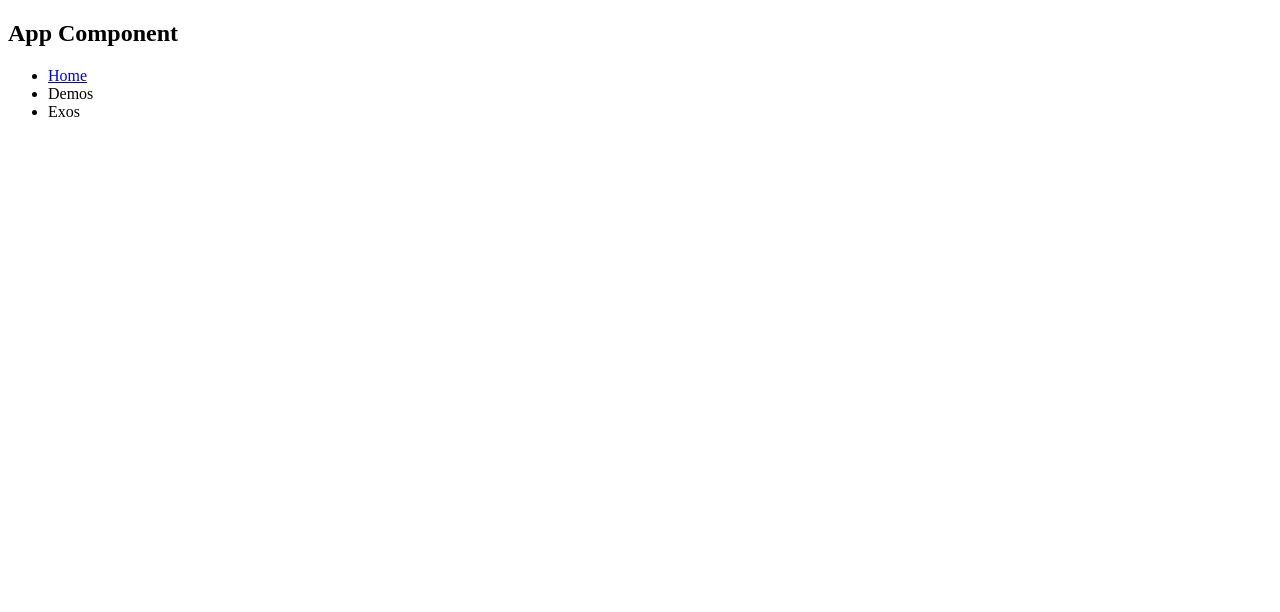
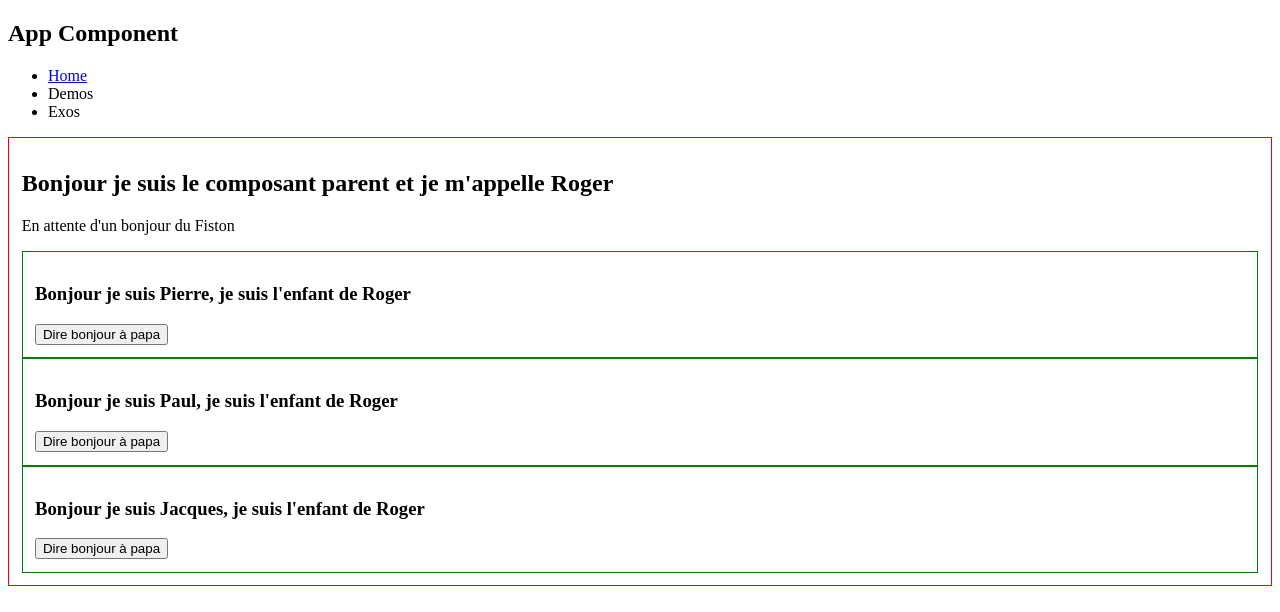
Before and after one commit to BS-SantosPierre/TF-FSW2-Angular_Demo, an Angular app: page /demo6 in a window 1280 px wide. Before the commit this address led to /. Shown: the top 612 px of the page. Built offline with nearby package versions, Linux system fonts and the light colour scheme.

Commit message:
Demo Parent Enfant (Input/Output)

```diff
--- /dev/null
+++ b/src/app/demos/demo6/demo6.component.html
@@ -0,0 +1,11 @@
+<div style="border: 1px solid red; margin-top: 5px; padding: 1%;">
+	<h2>Bonjour je suis le composant parent et je m'appelle {{ prenomParent }}</h2>
+	<p>{{ messageDeFiston }}</p>
+
+	<app-enfant
+		*ngFor="let enfant of prenomsEnfant; index as i"
+		[age]="(i+1)*6"
+		[prenomEnfant]="enfant"
+		[prenomPapa]="prenomParent"
+		(direBonjour)="recevoirBonjour($event)"  />
+</div>
--- /dev/null
+++ b/src/app/demos/demo6/demo6.component.ts
@@ -0,0 +1,18 @@
+import { Component } from '@angular/core';
+
+@Component({
+  selector: 'app-demo6',
+  templateUrl: './demo6.component.html',
+  styleUrls: ['./demo6.component.scss']
+})
+export class Demo6Component {
+	prenomParent: string = "Roger";
+	messageDeFiston: string = "En attente d'un bonjour du Fiston"
+
+	prenomsEnfant: string[] = ["Pierre", "Paul", "Jacques"];
+
+	// Méthodes qui sera envoyer à l'enfant pour mettre à jour les infos du parents
+	recevoirBonjour(event: string) {
+		this.messageDeFiston = event;
+	}
+}
--- /dev/null
+++ b/src/app/demos/demo6/enfant/enfant.component.html
@@ -0,0 +1,4 @@
+<div style="border: 1px solid green; padding: 1%">
+	<h3>Bonjour je suis {{ prenomEnfant }}, je suis l'enfant de {{prenomPapa}}</h3>
+	<button (click)="emmettreUnBonjour(age)">Dire bonjour à papa</button>
+</div>
--- /dev/null
+++ b/src/app/demos/demo6/enfant/enfant.component.ts
@@ -0,0 +1,23 @@
+import { Component, EventEmitter, Input, Output } from '@angular/core';
+
+@Component({
+  selector: 'app-enfant',
+  templateUrl: './enfant.component.html',
+  styleUrls: ['./enfant.component.scss']
+})
+export class EnfantComponent {
+	// Input info reçu du parent
+	@Input() prenomPapa: string = "Anonyme";
+
+	@Input() prenomEnfant: string = "John";
+
+	@Input() age: number = 0;
+
+	// Méthodes reçu du parent
+	@Output() direBonjour: EventEmitter<string> = new EventEmitter<string>();
+
+	emmettreUnBonjour(age: number) {
+		// Message envoyer au composant parent
+		this.direBonjour.emit(`Bjr papa, c'est ${this.prenomEnfant}, j'ai ${age} ans`);
+	}
+}
--- a/src/app/demos/demos-routing.module.ts
+++ b/src/app/demos/demos-routing.module.ts
@@ -5,6 +5,7 @@ import { Demo2Component } from './demo2/demo2.component';
 import { Demo3Component } from './demo3/demo3.component';
 import { Demo4Component } from './demo4/demo4.component';
 import { Demo5Component } from './demo5/demo5.component';
+import { Demo6Component } from './demo6/demo6.component';
 
 const routes: Routes = [
   { path: 'demo1', component: Demo1Component },
@@ -12,6 +13,7 @@ const routes: Routes = [
   { path: 'demo3', component: Demo3Component },
   { path: 'demo4', component: Demo4Component },
   { path: 'demo5', component: Demo5Component },
+  { path: 'demo6', component: Demo6Component },
 ];
 
 @NgModule({
--- a/src/app/demos/demos.module.ts
+++ b/src/app/demos/demos.module.ts
@@ -10,6 +10,8 @@ import { Demo5Component } from './demo5/demo5.component';
 import { ToTemperaturePipe } from './pipes/to-temperature.pipe';
 import { FormsModule } from '@angular/forms';
 import { SharedModule } from '../shared/shared.module';
+import { Demo6Component } from './demo6/demo6.component';
+import { EnfantComponent } from './demo6/enfant/enfant.component';
 
 
 @NgModule({
@@ -20,6 +22,8 @@ import { SharedModule } from '../shared/shared.module';
     Demo4Component,
     Demo5Component,
     ToTemperaturePipe,
+    Demo6Component,
+    EnfantComponent,
   ],
   imports: [
     CommonModule,
--- a/src/app/shared/navbar/navbar.component.ts
+++ b/src/app/shared/navbar/navbar.component.ts
@@ -15,6 +15,7 @@ export class NavbarComponent {
 			{ title: 'Demo 3', url: 'demo3' },
 			{ title: 'Demo 4', url: 'demo4' },
 			{ title: 'Demo 5', url: 'demo5' },
+			{ title: 'Demo 6', url: 'demo6' },
 		]},
 		{ title: 'Exos', children: [
 			{ title: 'UserInfo/Input', url: 'exo1' },
```
Also changed, not shown: src/app/demos/demo6/demo6.component.scss (added), src/app/demos/demo6/enfant/enfant.component.scss (added), 2 other files (tests, documents, lock files or other folders).
